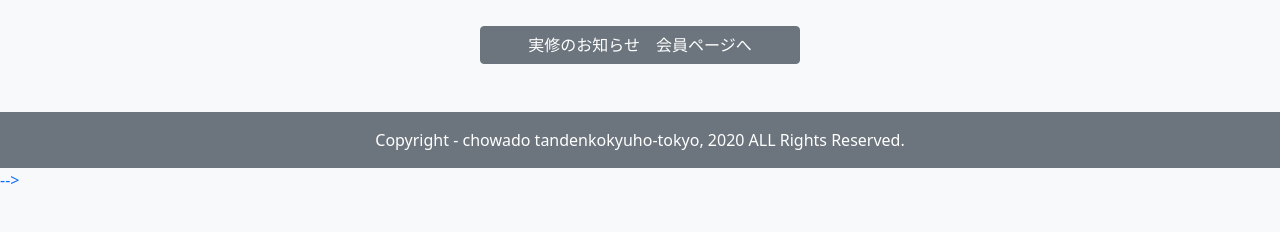
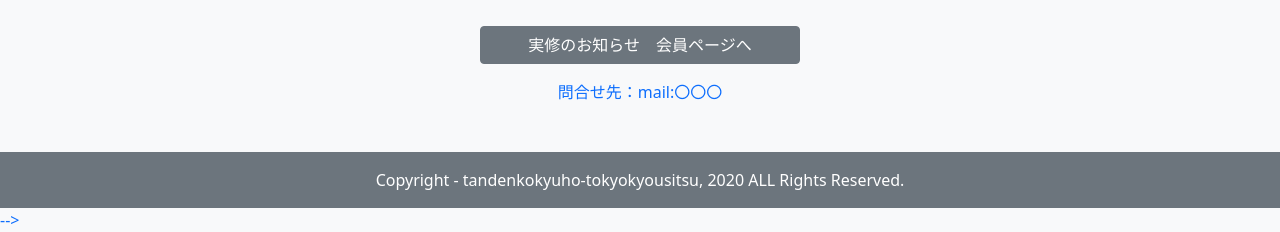
Before and after one commit to hyamashita0519/tanden, a plain HTML site: page index.html in a window 1280 px wide. Shown: the part 2557-2789 px from the top of the page. Before the commit the page ends 2749 px from the top, so only its background shows below. Drawn offline with nearby package versions, Linux system fonts and the light colour scheme.

Commit message:
Add files via upload

```diff
--- a/index.html
+++ b/index.html
@@ -186,13 +186,15 @@
 			</script>
 			</div>
 
-
-
+			<!- 問合せ先 -->
+      <div class="bg-light text-center">
+		    <a>問合せ先：mail:〇〇〇　　　　　　</a>
+  		</div>
 
 		<!- ボトムエリアコメント -->
 
 			<div class="bg-secondary bg-grandient text-white text-center p-3 mt-5">
-				Copyright - chowado tandenkokyuho-tokyo, 2020 ALL Rights Reserved.
+				Copyright - tandenkokyuho-tokyokyousitsu, 2020 ALL Rights Reserved.
 			</div> -->
 
     <!-- Option 1: Bootstrap Bundle with Popper -->
```
Also changed, not shown: member.html (+4 -1 lines).
